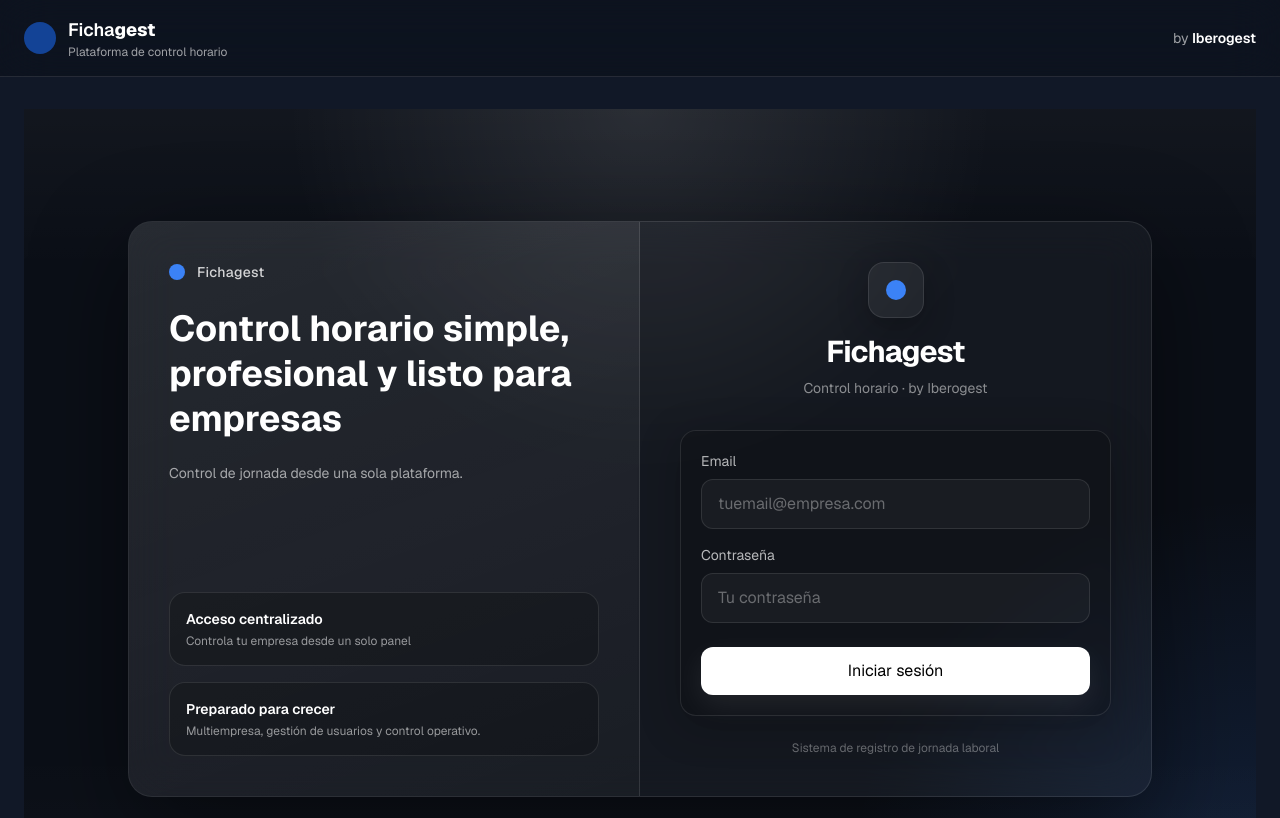
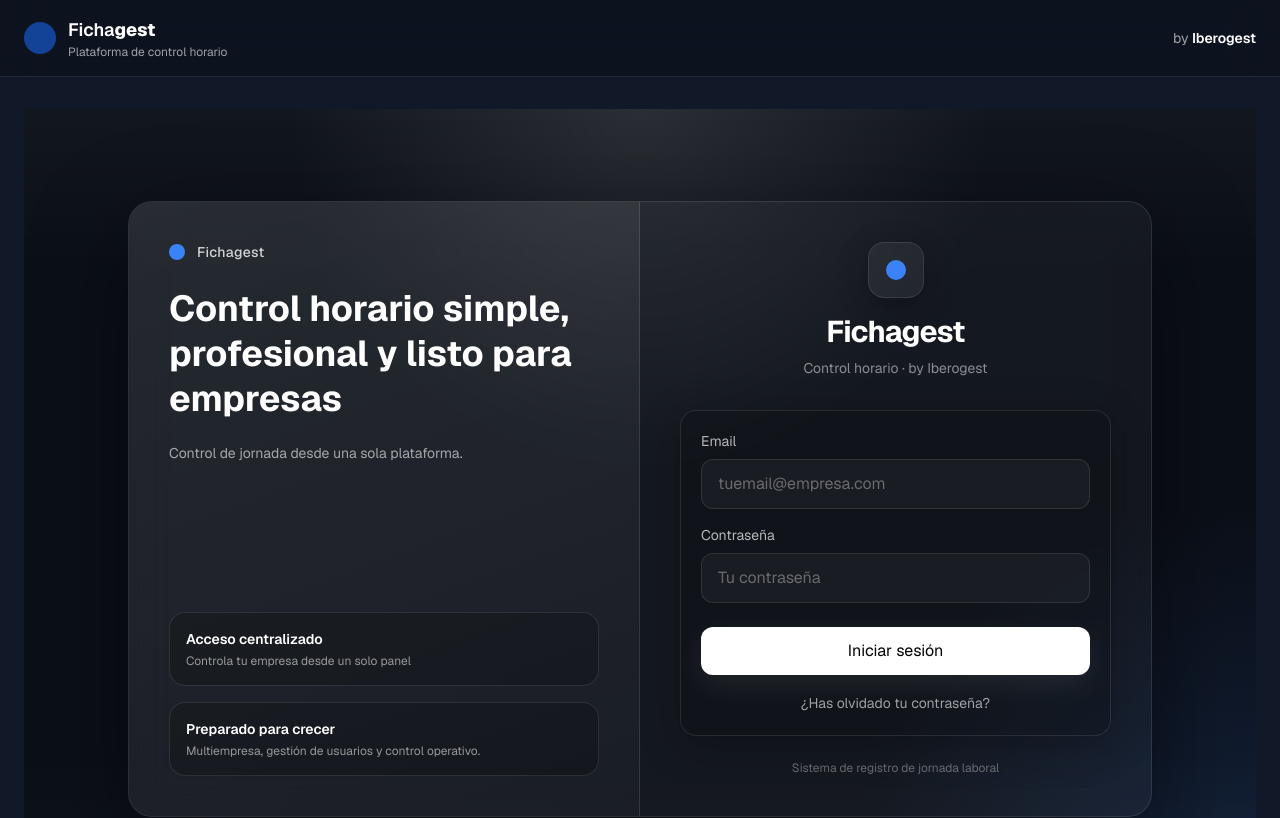
Before and after one commit to adriangonzalezf21-art/fichagest-app, a Next.js app: page /login in a window 1280 px wide. Shown: the top 818 px of the page. Built offline with nearby package versions, Linux system fonts and the light colour scheme; no server answers.

Commit message:
add forgot password link and generic recovery message

```diff
--- a/app/forgot-password/page.tsx
+++ b/app/forgot-password/page.tsx
@@ -22,7 +22,7 @@ export default function ForgotPasswordPage() {
     if (error) {
       setError(error.message);
     } else {
-      setMsg("Revisa tu email para cambiar la contraseña.");
+      setMsg("Si el email existe, recibirás un enlace para restablecer tu contraseña.");
     }
 
     setLoading(false);
--- a/app/login/page.tsx
+++ b/app/login/page.tsx
@@ -130,6 +130,15 @@ function LoginContent() {
                 >
                   {loading ? "Accediendo..." : "Iniciar sesión"}
                 </button>
+
+                <div className="mt-4 text-center">
+                  <a
+                    href="/forgot-password"
+                    className="text-sm text-white/60 hover:text-white underline"
+                  >
+                    ¿Has olvidado tu contraseña?
+                  </a>
+                </div>
               </div>
 
               <div className="mt-6 text-center text-xs text-white/35">
```
